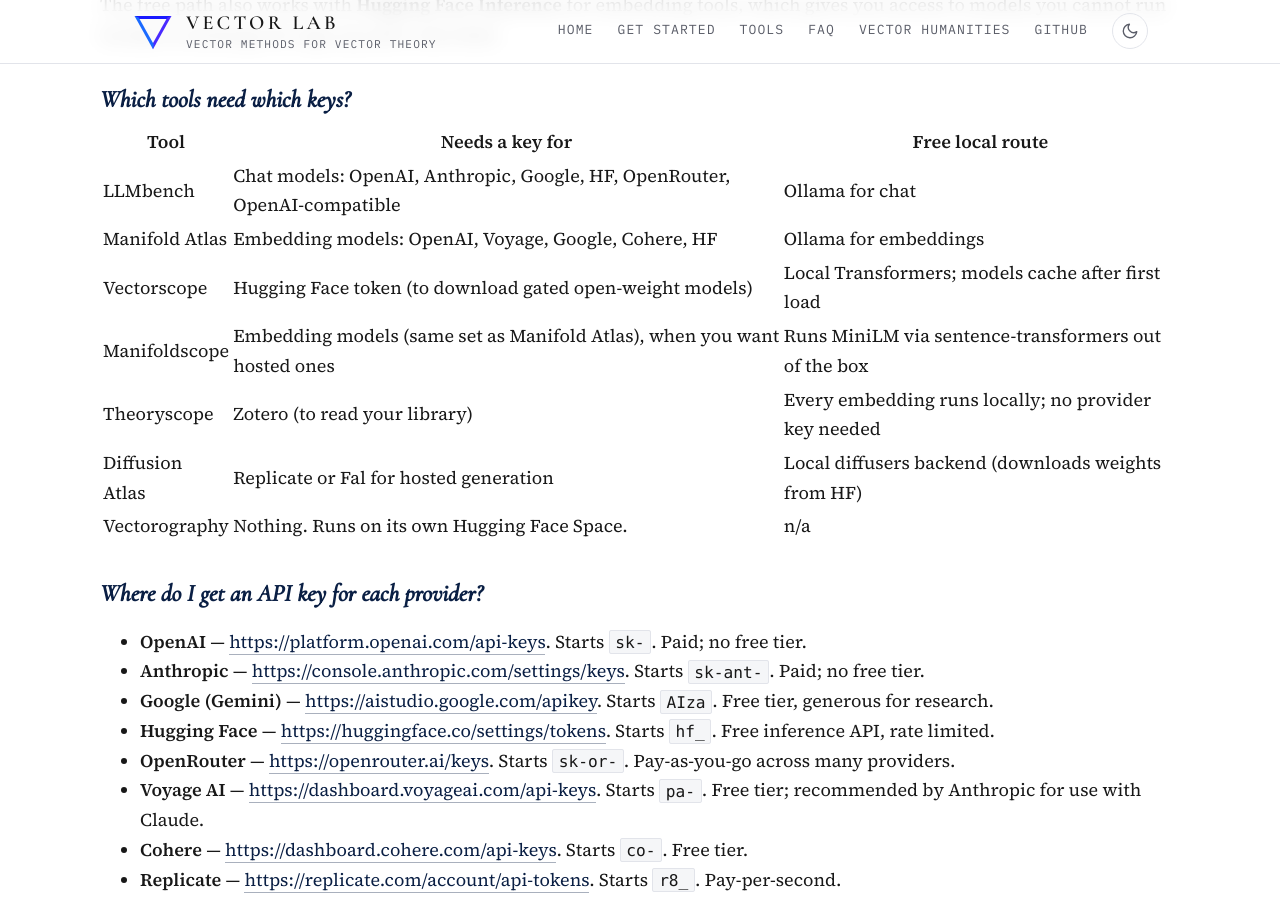
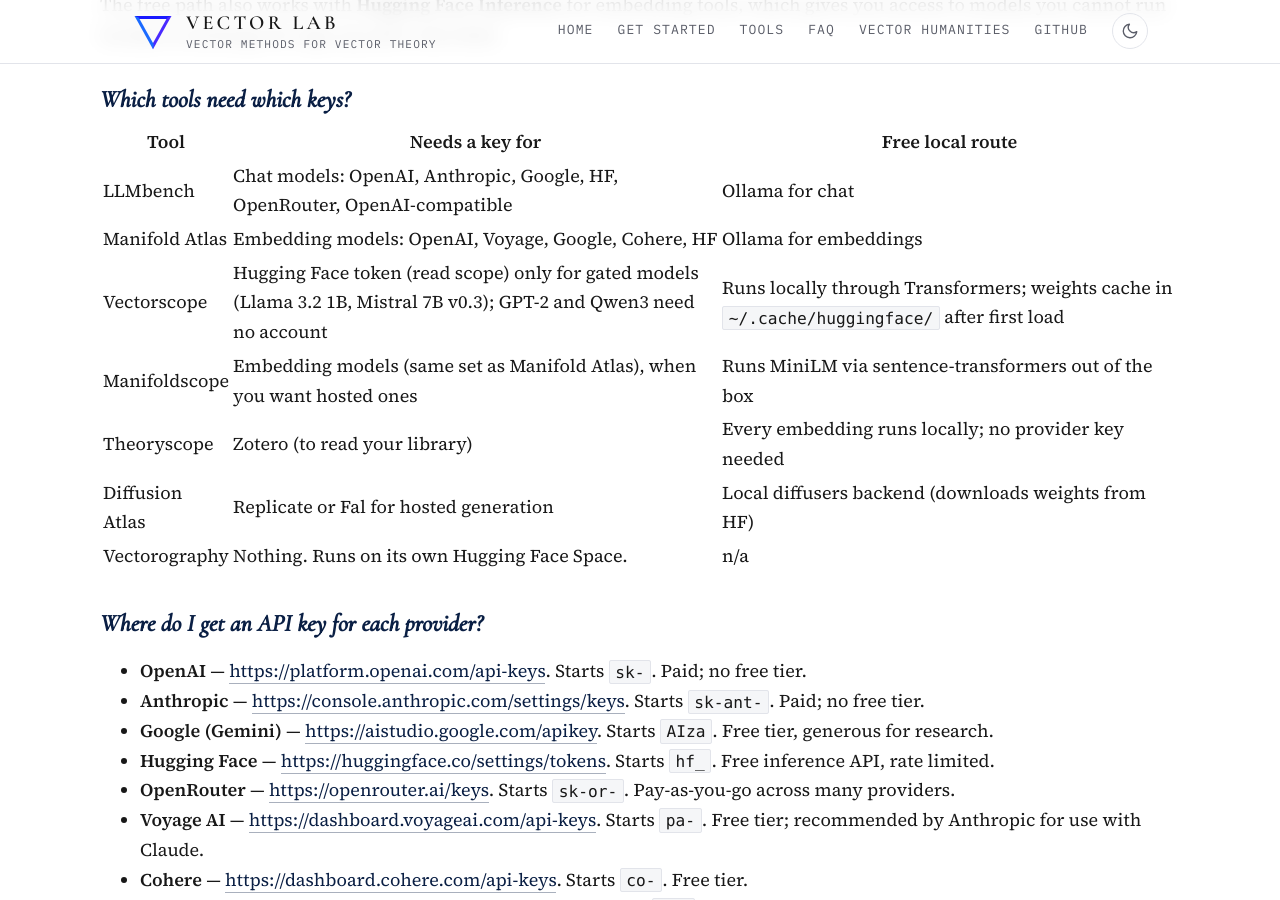
Before and after one commit to vector-lab-tools/vector-lab-tools.github.io, a Jekyll site: the page built from faq.md, in a window 1280 px wide and 900 px high, scrolled down 600 px. Built offline with Jekyll 4.4.1, drawn with Linux system fonts in a browser that asks for light colours.

Commit message:
FAQ: Vectorscope row rewritten to Vectorscope session's own phrasing
Confirms the token is only for gated models; GPT-2 and Qwen3 need no account at all, which is the on-ramp Vectorscope points new readers at. Also notes the weights cache in ~/.cache/huggingface/ after first load.

Theoryscope separately confirmed its row is correct as written.

```diff
--- a/faq.md
+++ b/faq.md
@@ -27,7 +27,7 @@ Install **Ollama** locally and pull two models: an embedding model (`nomic-embed
 |-------------------|---------------------------------------------------------------------------------|------------------------------------------------------|
 | LLMbench          | Chat models: OpenAI, Anthropic, Google, HF, OpenRouter, OpenAI-compatible       | Ollama for chat                                      |
 | Manifold Atlas    | Embedding models: OpenAI, Voyage, Google, Cohere, HF                            | Ollama for embeddings                                |
-| Vectorscope       | Hugging Face token (to download gated open-weight models)                       | Local Transformers; models cache after first load    |
+| Vectorscope       | Hugging Face token (read scope) only for gated models (Llama 3.2 1B, Mistral 7B v0.3); GPT-2 and Qwen3 need no account | Runs locally through Transformers; weights cache in `~/.cache/huggingface/` after first load |
 | Manifoldscope     | Embedding models (same set as Manifold Atlas), when you want hosted ones        | Runs MiniLM via sentence-transformers out of the box |
 | Theoryscope       | Zotero (to read your library)                                                   | Every embedding runs locally; no provider key needed |
 | Diffusion Atlas   | Replicate or Fal for hosted generation                                          | Local diffusers backend (downloads weights from HF)  |
```
